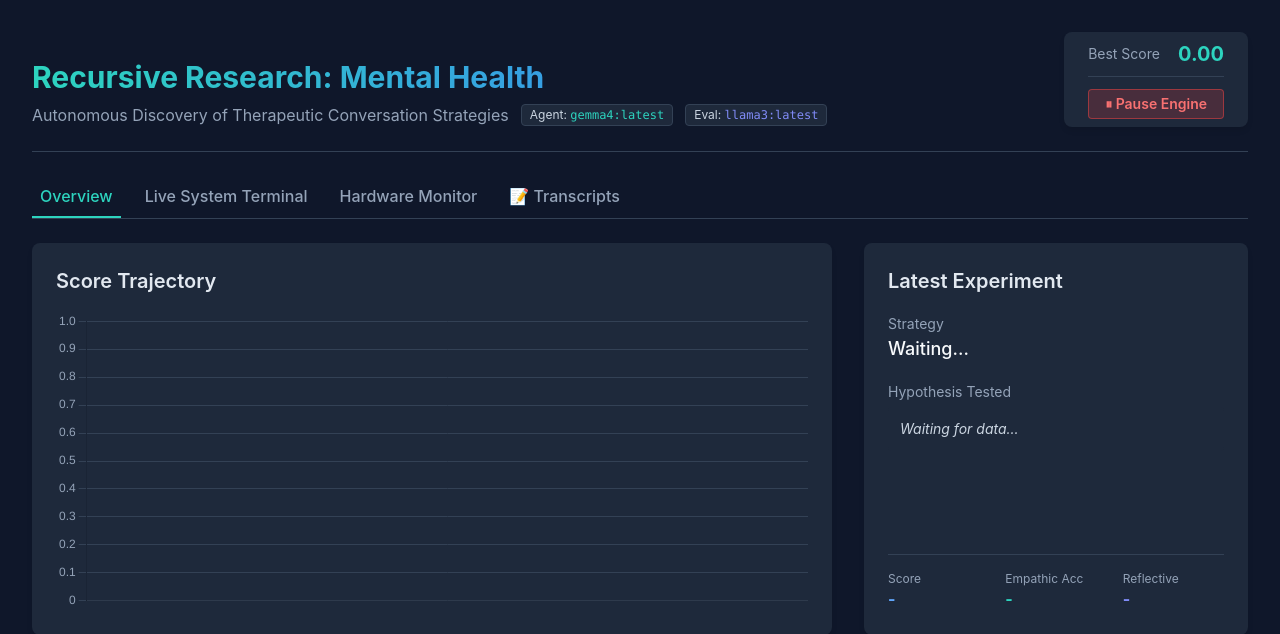
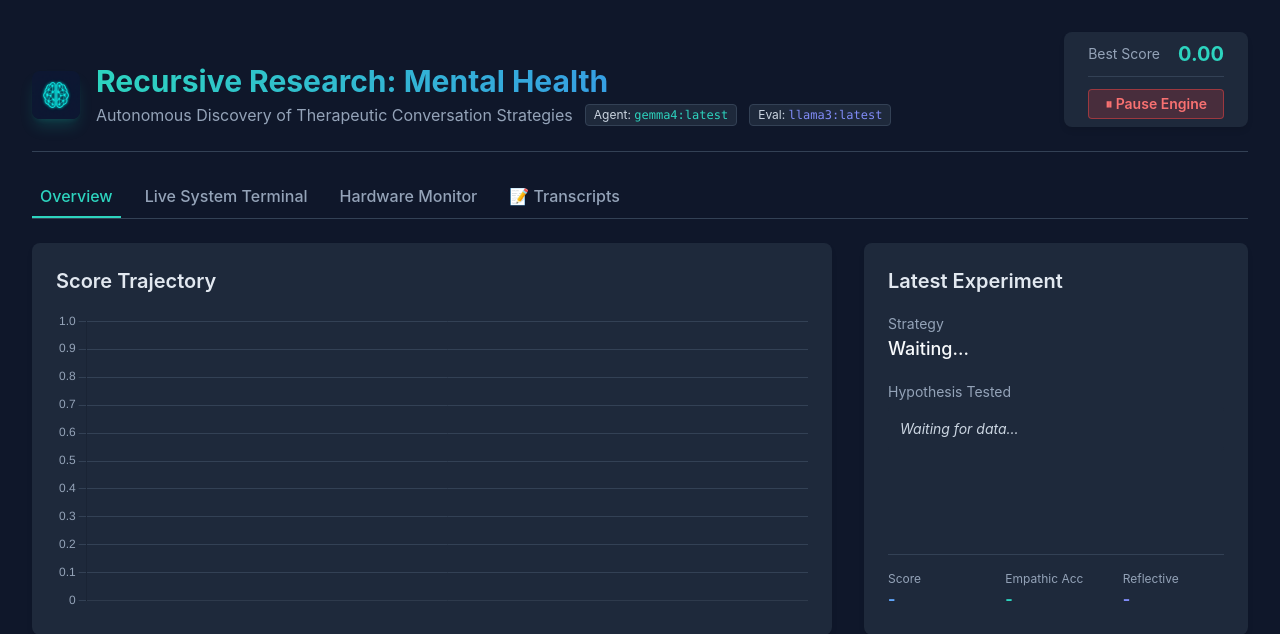
Before and after one commit to verycosmicstuff/recursive-mental-health-research, a Flask app: page / in a window 1280 px wide. Shown: the top 634 px of the page. Run offline with Flask 3, Linux system fonts and the light colour scheme; data that the repository does not hold is empty; some libraries are stand-ins or nearby versions.

Commit message:
style: Add dope brain icon to local and public dashboards

```diff
--- a/templates/index.html
+++ b/templates/index.html
@@ -10,18 +10,22 @@
         body { background-color: #0f172a; color: #f8fafc; font-family: 'Inter', sans-serif; }
         .card { background-color: #1e293b; border-radius: 0.5rem; padding: 1.5rem; box-shadow: 0 4px 6px -1px rgb(0 0 0 / 0.1); }
     </style>
+    <link rel="icon" type="image/png" href="/static/favicon.png">
 </head>
 <body class="p-8">
     <div class="max-w-7xl mx-auto">
         <header class="mb-8 border-b border-slate-700 pb-6 flex justify-between items-end">
+            <div class="flex items-center gap-4">
+                <img src="/static/favicon.png" alt="Brain Icon" class="w-12 h-12 rounded-lg shadow-lg shadow-teal-500/20">
                 <div>
                     <h1 class="text-3xl font-bold bg-clip-text text-transparent bg-gradient-to-r from-teal-400 to-blue-500">
                         Recursive Research: Mental Health
                     </h1>
-                <div class="text-slate-400 mt-2 flex items-center gap-3">
+                    <div class="text-slate-400 mt-1 flex items-center gap-3">
                         <span>Autonomous Discovery of Therapeutic Conversation Strategies</span>
                         <span class="px-2 py-0.5 text-xs bg-slate-800 border border-slate-700 rounded text-slate-300">Agent: <span id="hdr-agent-model" class="text-teal-400 font-mono">...</span></span>
                         <span class="px-2 py-0.5 text-xs bg-slate-800 border border-slate-700 rounded text-slate-300">Eval: <span id="hdr-evaluator-model" class="text-indigo-400 font-mono">...</span></span>
+                    </div>
                 </div>
             </div>
             <div class="text-right card py-2 px-6 flex flex-col items-center gap-2">
```
Also changed, not shown: docs/index.html (+7 -3 lines), static/favicon.png (added), 1 other file. Lines whose indentation alone changed are shown as unchanged.
